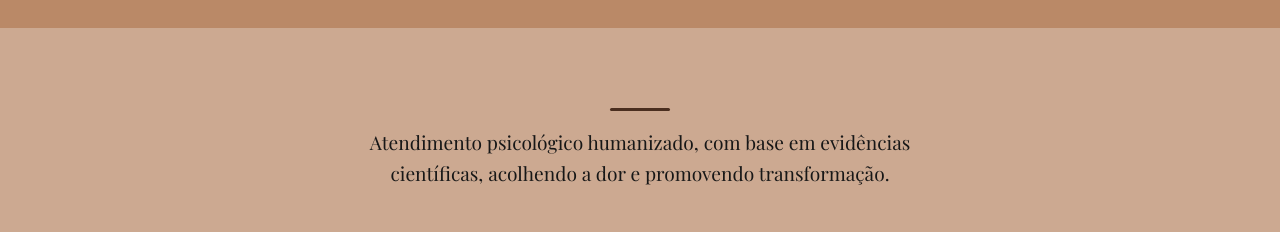
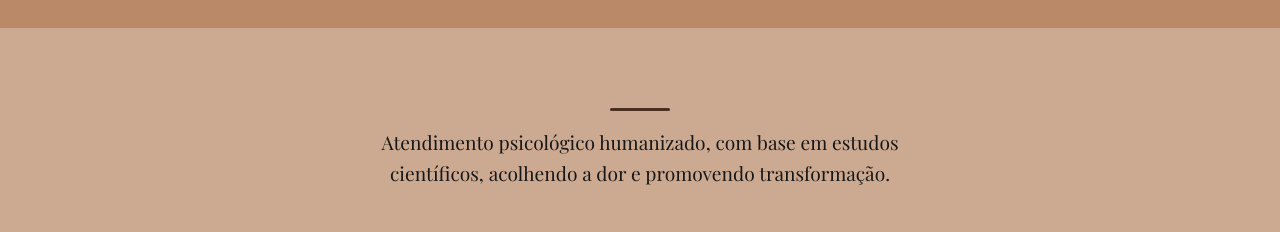
Before and after one commit to ABabayaga/Portfolio-PSI-PSA, a Next.js app: page / in a window 1280 px wide. Shown: the part 780-1012 px from the top of the page. Built offline with nearby package versions, Linux system fonts and the light colour scheme.

Commit message:
fix: correct typo from evidências to estudos

```diff
--- a/src/components/HomeSection2.js
+++ b/src/components/HomeSection2.js
@@ -21,7 +21,7 @@ export default function AboutSection() {
           }}
         />
         <p className={styles.title1} style={{ fontSize: '1.2rem', lineHeight: '1.6', maxWidth: '600px', margin: '0 auto' }}>
-          Atendimento psicológico humanizado, com base em evidências científicas, acolhendo a dor e promovendo transformação.
+          Atendimento psicológico humanizado, com base em estudos científicos, acolhendo a dor e promovendo transformação.
         </p>
       </div>
     </section>
```
